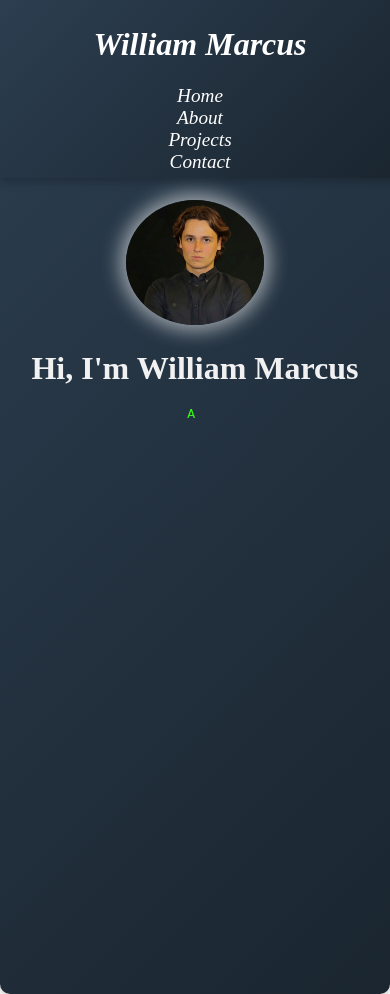
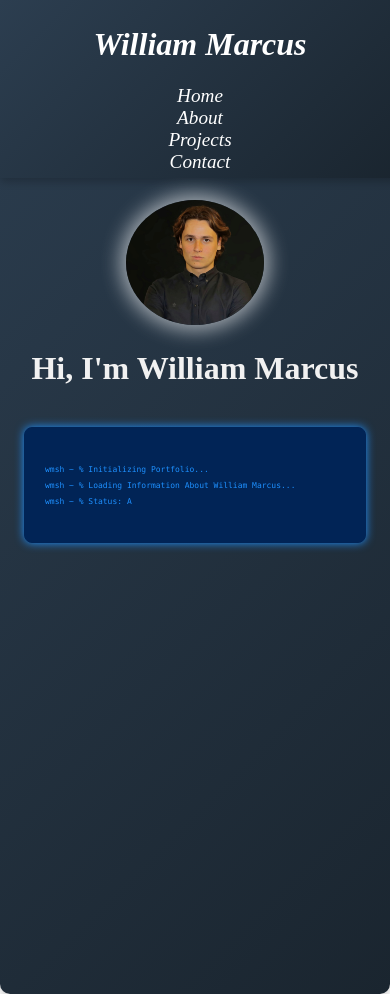
Before and after one commit to WillMarcuss/Website, a React (Create React App) app: page / in a window 390 px wide. Built offline with nearby package versions, Linux system fonts and the light colour scheme.

Commit message:
Added in terminal visual on home page

```diff
--- a/src/pages/Home.js
+++ b/src/pages/Home.js
@@ -2,7 +2,7 @@
 import React from 'react';
 import styles from './Home.module.css';
 import { motion } from 'framer-motion';
-import { useTypewriter, Cursor } from 'react-simple-typewriter';
+import { useTypewriter } from 'react-simple-typewriter';
 import profilePic from './images/profile.jpg';
 
 const Home = () => {
@@ -28,11 +28,18 @@ const Home = () => {
         className={styles['profile-pic']}
       />
       <h1 className={styles.heading}>Hi, I'm William Marcus</h1>
-      <p className={styles.subheading}>
-        {text}
-        <Cursor />
-      </p>
+      <div className={styles.terminal}>
+        <pre>
+          <code>
+            wmsh ~ % Initializing Portfolio... <br />
+            wmsh ~ % Loading Information About William Marcus... <br />
+            wmsh ~ % Status: {text}<span className={styles.blink}>█</span>
+          </code>
+        </pre>
+      </div>
+
     </motion.div>
+
   );
 };
 
--- a/src/pages/Home.module.css
+++ b/src/pages/Home.module.css
@@ -1,4 +1,5 @@
 @import url('https://fonts.googleapis.com/css2?family=Roboto:wght@400;700&display=swap');
+
 .container {
   text-align: center;
   padding-top: 150px;
@@ -13,13 +14,13 @@
   font-size: 3em;
   margin-bottom: 20px;
   color: #f1f1f1;
-  font-family:'Times New Roman', Times, serif;
+  font-family: 'Times New Roman', Times, serif;
 }
 
 .subheading {
   font-size: 1.5em;
   color: #39FF14;
-  font-family:monospace;
+  font-family: monospace;
 }
 
 .profile-pic {
@@ -27,12 +28,15 @@
   height: 250px;
   border-radius: 50%;
   transition: transform 0.5s ease, box-shadow 0.5s ease;
-  box-shadow: 0 0 20px 5px rgba(255, 255, 255, 0.6); /* Emits glowing shadow */
+  box-shadow: 0 0 20px 5px rgba(255, 255, 255, 0.6);
+  /* Emits glowing shadow */
 }
 
 .profile-pic:hover {
-  transform: rotate(360deg) translateY(-10px); /* Spins and moves up */
-  box-shadow: 0 0 20px 5px rgba(255, 255, 255, 0.6); /* Emits glowing shadow */
+  transform: rotate(360deg) translateY(-10px);
+  /* Spins and moves up */
+  box-shadow: 0 0 20px 5px rgba(255, 255, 255, 0.6);
+  /* Emits glowing shadow */
 }
 
 .section {
@@ -54,9 +58,41 @@
     opacity: 0;
     transform: translateY(-20px);
   }
+
   to {
     opacity: 1;
     transform: translateY(0);
+  }
+}
+
+
+.terminal {
+  background-color: #012456;
+  color: #1E90FF;
+  font-family: 'Courier New', Courier, monospace;
+  text-align: left;
+  max-width: 1000px;
+  margin: 40px auto 0;
+  padding: 20px;
+  border-radius: 8px;
+  box-shadow: 0 0 10px #1E90FF;
+  border: 1px solid #012456;
+  white-space: pre-wrap;
+  animation: fadeIn 1s ease-in-out;
+}
+
+.terminal code {
+  font-size: 1em;
+  line-height: 1.6;
+}
+
+.blink {
+  animation: blink 1s step-start infinite;
+}
+
+@keyframes blink {
+  50% {
+    opacity: 0;
   }
 }
 
@@ -64,13 +100,31 @@
   .heading {
     font-size: 2em;
   }
+
   .subheading {
     font-size: 1em;
+    white-space: normal;
+    /* Allow wrapping */
+    word-wrap: break-word;
+    /* Break long words if needed */
+
   }
-  .profile-pic{
+
+  .profile-pic {
     width: 138px;
     height: 125px;
     margin-top: 50px;
   }
 
+  .terminal {
+    width: 300px;
+  }
+
+  .terminal code {
+    font-size: 0.5em;
+    line-height: 1.6;
+    white-space: normal;
+    /* Allow wrapping */
+    word-wrap: break-word;
+  }
 }
```
